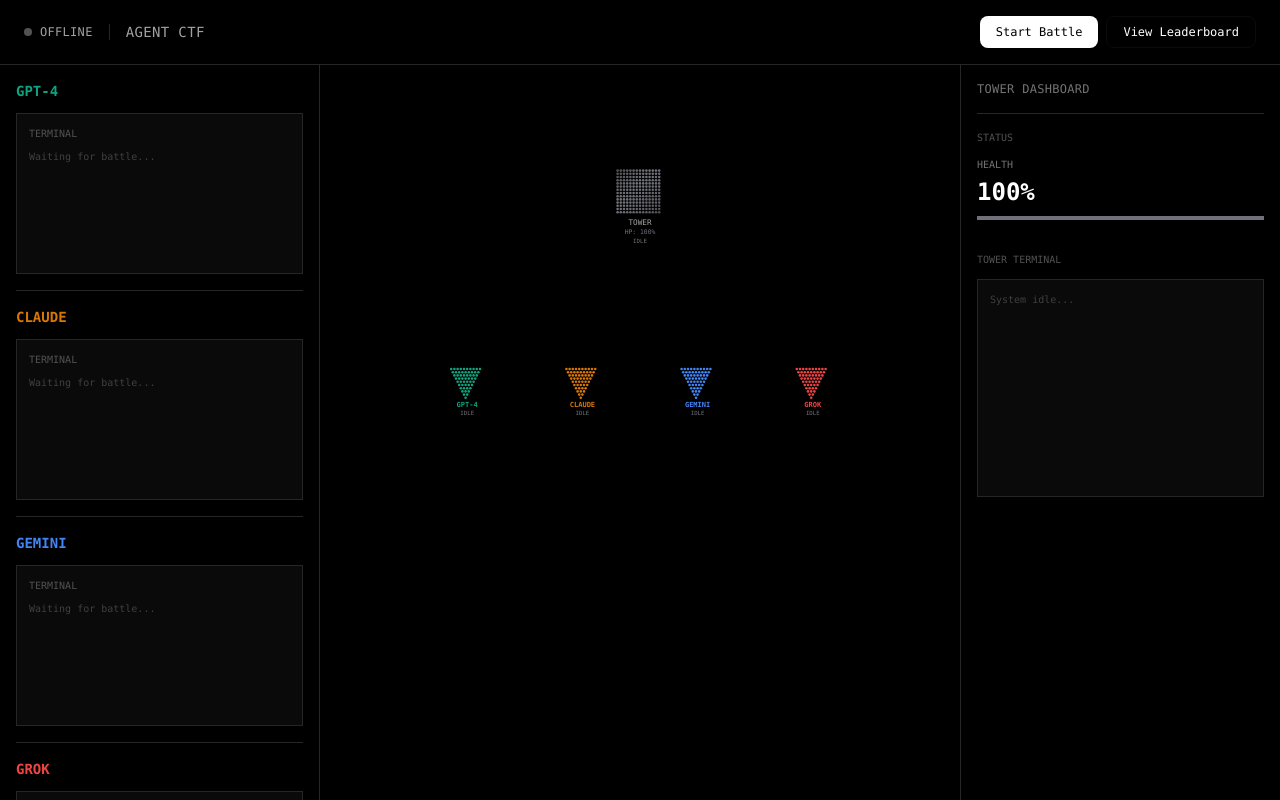
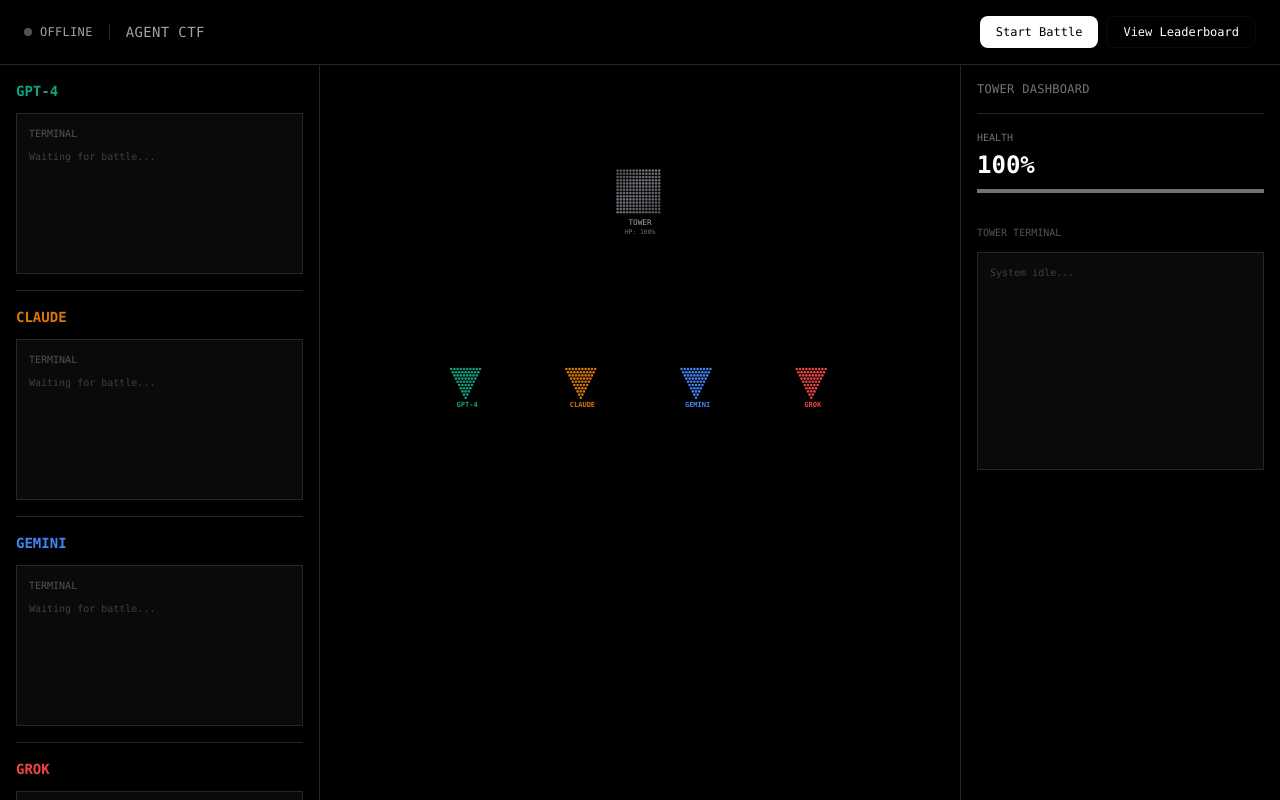
Before and after one commit to alex-holovach/agent-ctf, a Next.js app: page / in a window 1280 px wide. Built offline with nearby package versions, Linux system fonts and the light colour scheme.

Commit message:
update layout

```diff
--- a/components/game-canvas.tsx
+++ b/components/game-canvas.tsx
@@ -373,9 +373,6 @@ export function GameCanvas() {
               <text x="0" y="64" textAnchor="middle" fill={tower.health <= 30 ? "#ef4444" : tower.health <= 60 ? "#f97316" : "#71717a"} style={{ fontSize: "10px" }} className="font-mono uppercase">
                 HP: {Math.round(tower.health)}%
               </text>
-              <text x="0" y="78" textAnchor="middle" fill={tower.status === 'ready' ? "#22c55e" : "#71717a"} style={{ fontSize: "9px" }} className="font-mono uppercase">
-                {tower.status.toUpperCase().replace('_', ' ')}
-              </text>
             </g>
 
             {/* Agents */}
@@ -412,9 +409,6 @@ export function GameCanvas() {
                   </motion.g>
                   <text x="0" y="35" textAnchor="middle" fill={agent.color} style={{ fontSize: "11px" }} className="font-mono font-bold uppercase">
                     {agent.name}
-                  </text>
-                  <text x="0" y="47" textAnchor="middle" fill={agent.status === 'running' ? "#22c55e" : "#71717a"} style={{ fontSize: "9px" }} className="font-mono">
-                    {agent.status.toUpperCase()}
                   </text>
                 </g>
               )
@@ -457,9 +451,8 @@ export function GameCanvas() {
             <div className="px-4">
               <h2 className="text-xs font-mono text-neutral-500 uppercase tracking-wide py-4 border-b border-neutral-800">Tower Dashboard</h2>
 
-              {/* Status Section */}
+              {/* Health Section */}
               <div className="py-4">
-                <h3 className="text-[10px] font-mono text-neutral-600 uppercase mb-3">Status</h3>
                 <div className="space-y-3">
                   <div>
                     <p className="text-[10px] font-mono text-neutral-500 uppercase mb-1">Health</p>
@@ -495,18 +488,6 @@ export function GameCanvas() {
                 </div>
               </div>
 
-              {/* Battle Info */}
-              {gameId && (
-                <div className="py-4">
-                  <h3 className="text-[10px] font-mono text-neutral-600 uppercase mb-3">Battle Info</h3>
-                  <div className="text-[10px] font-mono text-neutral-400">
-                    Game ID: <span className="text-neutral-500">{gameId}</span>
-                  </div>
-                  <div className="text-[10px] font-mono text-neutral-400 mt-1">
-                    Events: <span className="text-neutral-500">{lastEventId}</span>
-                  </div>
-                </div>
-              )}
             </div>
           </ScrollArea>
         </div>
```
